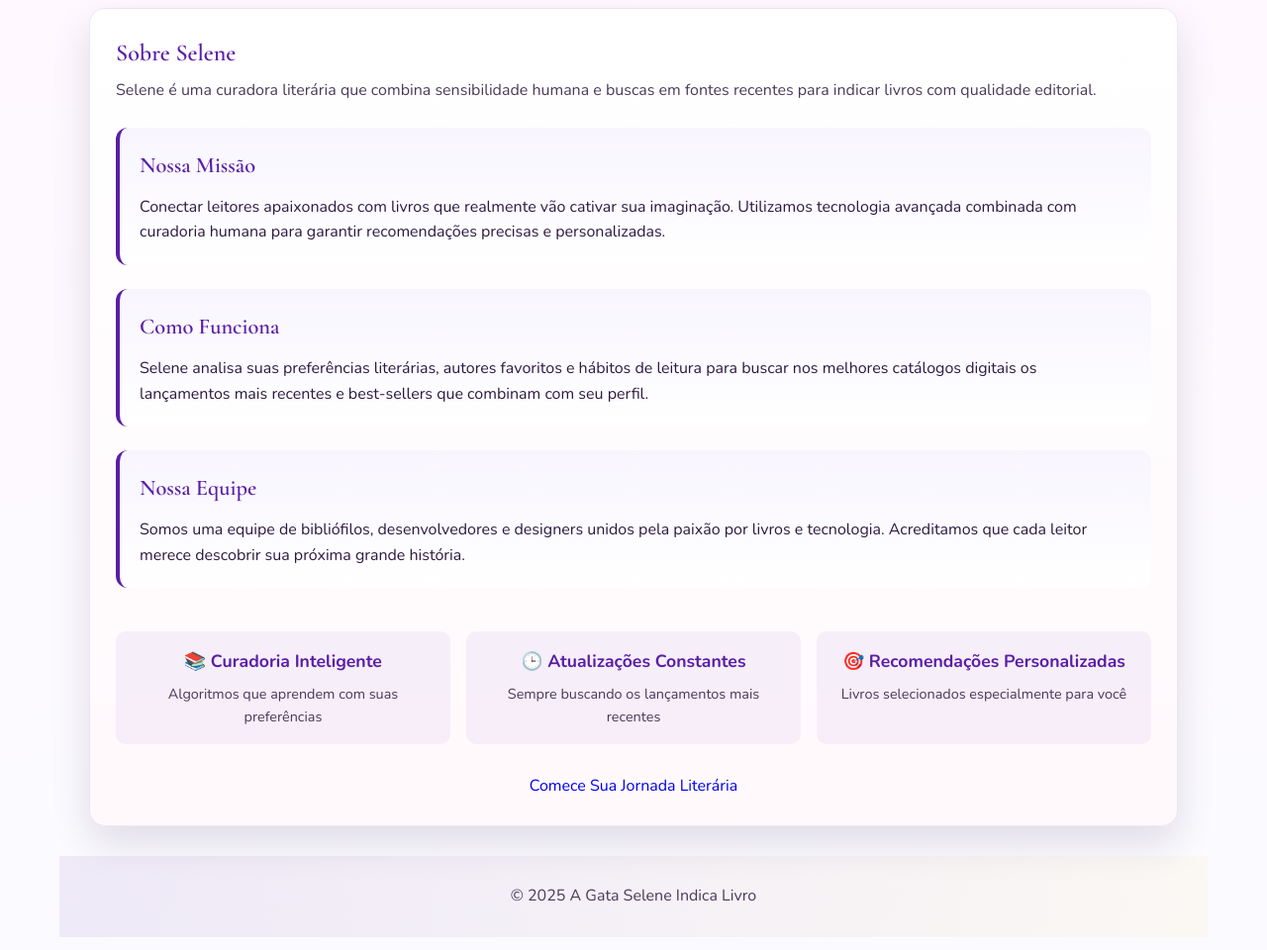
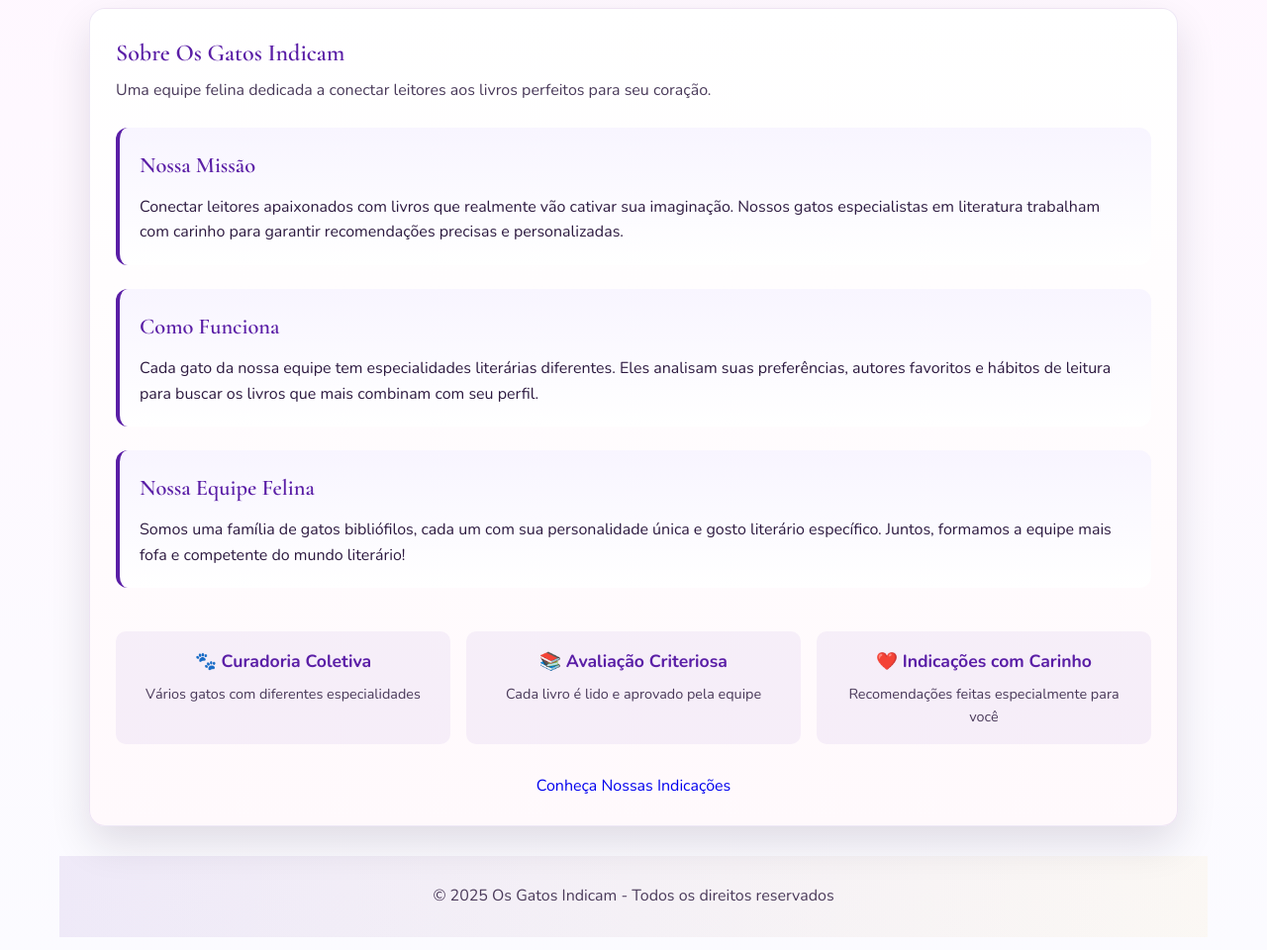
Before and after one commit to paulabernardinelli-ship-it/Site_Programacao, a plain HTML site: page sobre.html in a window 1280 px wide. Shown: the part 146-1106 px from the top of the page at 99% size. Drawn offline with nearby package versions, Linux system fonts and the light colour scheme.

Commit message:
Update sobre.html

```diff
--- a/sobre.html
+++ b/sobre.html
@@ -3,7 +3,7 @@
 <head>
   <meta charset='utf-8'>
   <meta name='viewport' content='width=device-width,initial-scale=1'>
-  <title>Sobre — Selene</title>
+  <title>Sobre — Os Gatos Indicam</title>
   <link href='https://fonts.googleapis.com/css2?family=Cormorant+Garamond:wght@400;600&family=Nunito:wght@300;400;700&display=swap' rel='stylesheet'>
   <link rel='stylesheet' href='style.css'>
 </head>
@@ -11,7 +11,7 @@
   <!-- Menu fixo em todas as páginas -->
   <nav class="fixed-nav">
     <div class="nav-container">
-      <div class='logo'><h1>A Gata Selene</h1></div>
+      <div class='logo'><h1>Os Gatos Indicam</h1></div>
       <ul>
         <li><a href='index.html'>Início</a></li>
         <li><a href='cadastro.html'>Cadastro</a></li>
@@ -24,52 +24,52 @@
 
   <div class='container'>
     <header>
-      <div class='logo'><h1>A Gata Selene</h1></div>
+      <div class='logo'><h1>Os Gatos Indicam</h1></div>
     </header>
     <main>
       <div class='pref-card'>
-        <h2>Sobre Selene</h2>
-        <p style='color:var(--muted); margin-bottom: 24px;'>Selene é uma curadora literária que combina sensibilidade humana e buscas em fontes recentes para indicar livros com qualidade editorial.</p>
+        <h2>Sobre Os Gatos Indicam</h2>
+        <p style='color:var(--muted); margin-bottom: 24px;'>Uma equipe felina dedicada a conectar leitores aos livros perfeitos para seu coração.</p>
 
         <div class="about-content">
           <div class="about-section">
             <h3>Nossa Missão</h3>
-            <p>Conectar leitores apaixonados com livros que realmente vão cativar sua imaginação. Utilizamos tecnologia avançada combinada com curadoria humana para garantir recomendações precisas e personalizadas.</p>
+            <p>Conectar leitores apaixonados com livros que realmente vão cativar sua imaginação. Nossos gatos especialistas em literatura trabalham com carinho para garantir recomendações precisas e personalizadas.</p>
           </div>
 
           <div class="about-section">
             <h3>Como Funciona</h3>
-            <p>Selene analisa suas preferências literárias, autores favoritos e hábitos de leitura para buscar nos melhores catálogos digitais os lançamentos mais recentes e best-sellers que combinam com seu perfil.</p>
+            <p>Cada gato da nossa equipe tem especialidades literárias diferentes. Eles analisam suas preferências, autores favoritos e hábitos de leitura para buscar os livros que mais combinam com seu perfil.</p>
           </div>
 
           <div class="about-section">
-            <h3>Nossa Equipe</h3>
-            <p>Somos uma equipe de bibliófilos, desenvolvedores e designers unidos pela paixão por livros e tecnologia. Acreditamos que cada leitor merece descobrir sua próxima grande história.</p>
+            <h3>Nossa Equipe Felina</h3>
+            <p>Somos uma família de gatos bibliófilos, cada um com sua personalidade única e gosto literário específico. Juntos, formamos a equipe mais fofa e competente do mundo literário!</p>
           </div>
 
           <div class="about-features">
             <div class="feature-item">
-              <h4>📚 Curadoria Inteligente</h4>
-              <p>Algoritmos que aprendem com suas preferências</p>
+              <h4>🐾 Curadoria Coletiva</h4>
+              <p>Vários gatos com diferentes especialidades</p>
             </div>
             <div class="feature-item">
-              <h4>🕒 Atualizações Constantes</h4>
-              <p>Sempre buscando os lançamentos mais recentes</p>
+              <h4>📚 Avaliação Criteriosa</h4>
+              <p>Cada livro é lido e aprovado pela equipe</p>
             </div>
             <div class="feature-item">
-              <h4>🎯 Recomendações Personalizadas</h4>
-              <p>Livros selecionados especialmente para você</p>
+              <h4>❤️ Indicações com Carinho</h4>
+              <p>Recomendações feitas especialmente para você</p>
             </div>
           </div>
         </div>
 
         <div class="btn-center" style="margin-top: 30px;">
-          <a href="produtos.html" class="primary" style="text-decoration: none; display: inline-block;">Comece Sua Jornada Literária</a>
+          <a href="produtos.html" class="primary" style="text-decoration: none; display: inline-block;">Conheça Nossas Indicações</a>
         </div>
       </div>
     </main>
     <footer>
-      <p>© 2025 A Gata Selene Indica Livro</p>
+      <p>© 2025 Os Gatos Indicam - Todos os direitos reservados</p>
     </footer>
   </div>
 </body>
```
